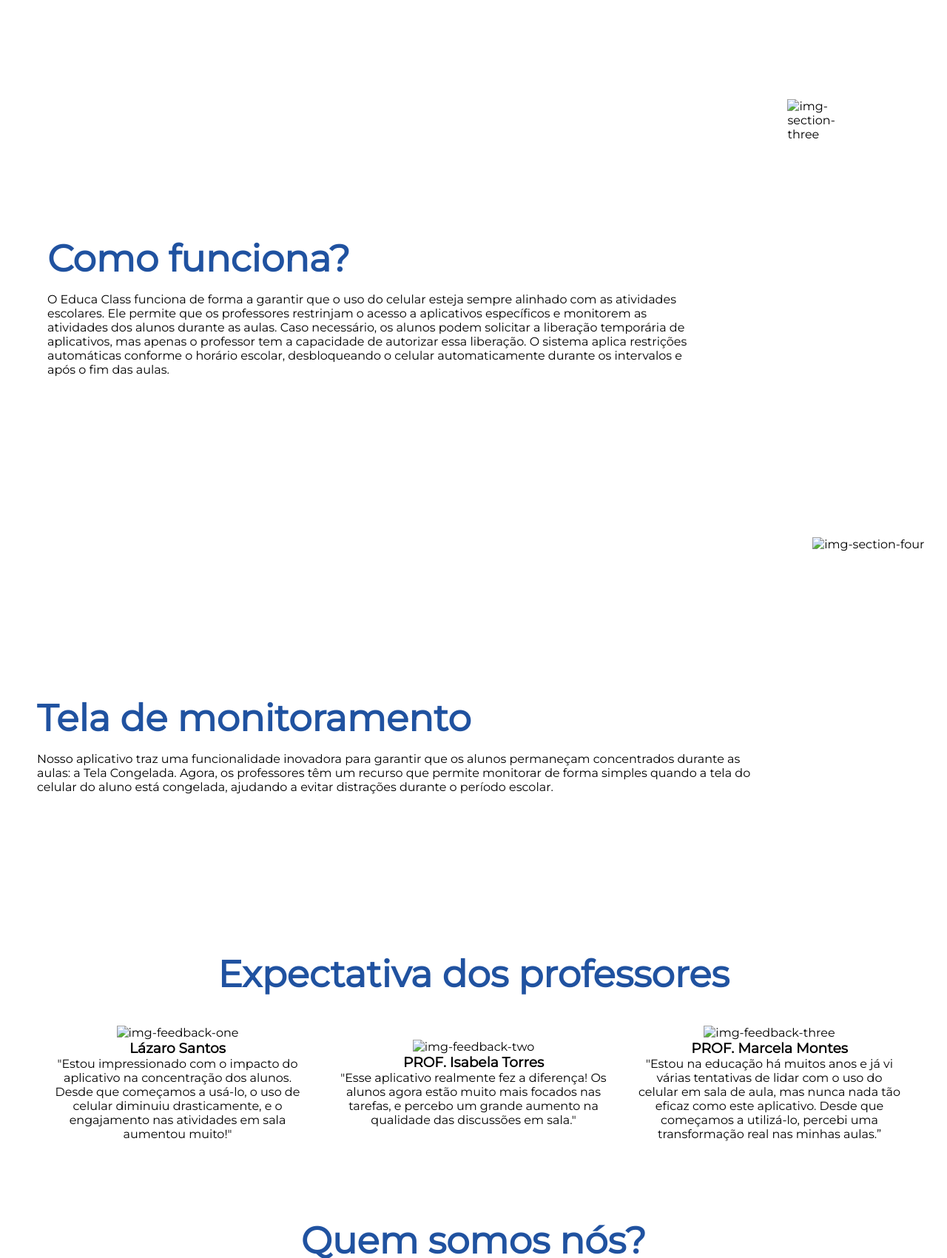
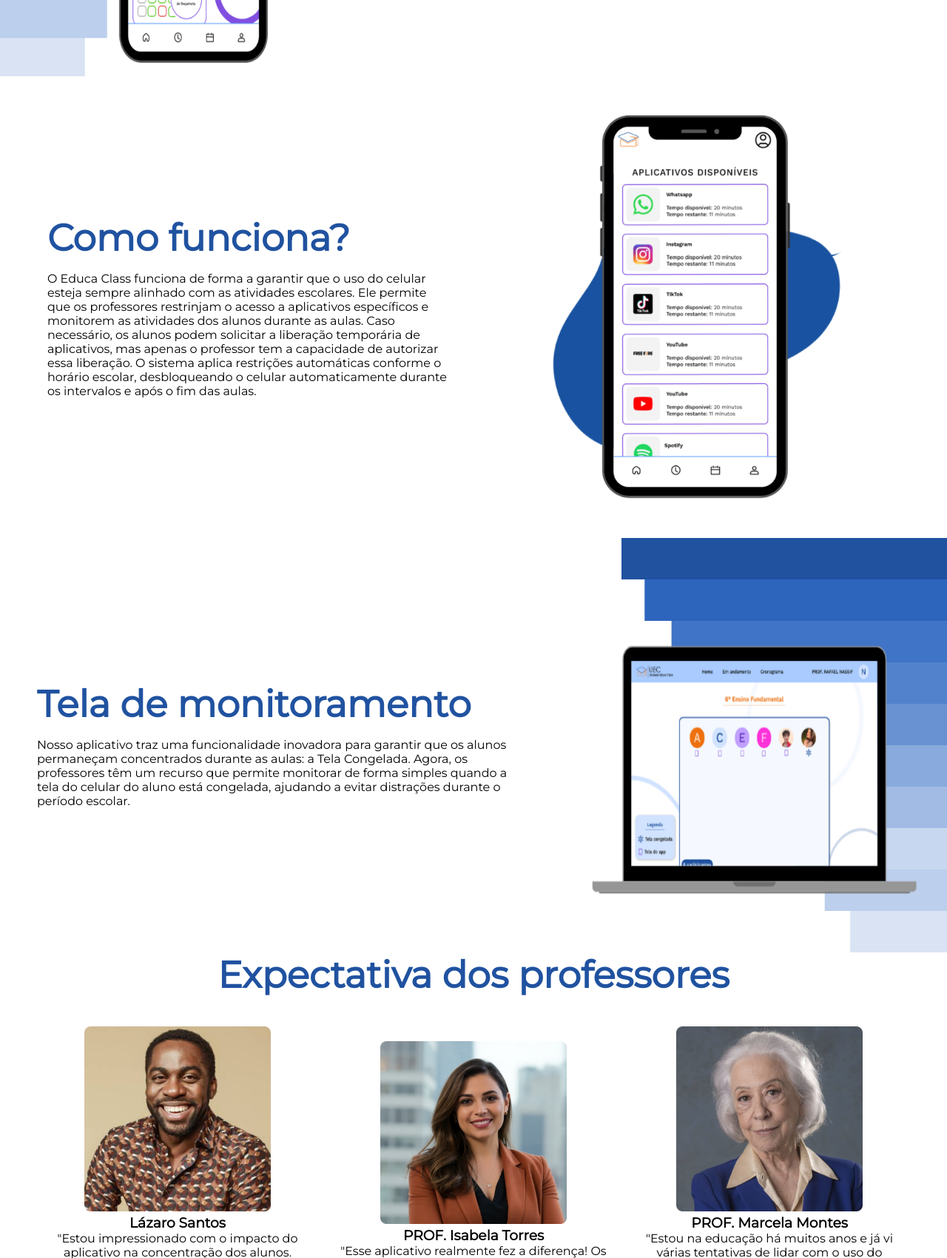
Before and after one commit to dudagh/uecRepositorio, a plain HTML site: page index.html in a window 1280 px wide. Shown: the part 1100-2800 px from the top of the page at 74% size. Drawn offline with Linux system fonts and the light colour scheme; files whose address does not match are found by name.

Commit message:
Update index.html

```diff
--- a/index.html
+++ b/index.html
@@ -16,7 +16,7 @@
     <header class="menu">
         <ul>
             <li><a class="lista">Home</a></li>
-            <li><a class="lista"><img class="logo" src="imagens/logo.png" alt=""></a></li>
+            <li><a class="lista"><img class="logo" src="images/logo.png" alt=""></a></li>
             <li><a class="lista">Sobre nós</a></li>
         </ul>
     </header>
@@ -33,13 +33,13 @@
             </p>
             <a href="https://www.figma.com/design/SVjZ4E2aVhjNh8MfoZUeMP/APP-USO-CELULAR?node-id=528-1043&t=Jlr1OScXLYqd4xoH-1"><button class="startnow"> Comece Já</button></a>
         </div>
-        <img class="imgone" src="imagens/rodolfo.png" alt=>
+        <img class="imgone" src="images/rodolfo.png" alt=>
     </section>
 
     <!--     SEGUNDA SECAO       -->
 
     <section class="sectiontwo">
-        <img class="imgtwo" src="imagens/imagem2.png" alt="img-section-two">
+        <img class="imgtwo" src="images/imagem2.png" alt="img-section-two">
         <div class="secaodois">
             <h2>Oque é o Educa class?</h2><br>
             <p>Você já se pegou tentando estudar, mas foi interrompido por notificações ou pelo uso de redes sociais
@@ -70,7 +70,7 @@
                 durante os intervalos e após o fim das aulas.
             </p>
         </div>
-        <img class="imgthree" src="imagens/imagem3.png" alt="img-section-three">
+        <img class="imgthree" src="images/imagem3.png" alt="img-section-three">
     </section>
 
     <!--     QUARTA SECAO       -->
@@ -85,7 +85,7 @@
                 escolar.
             </p>
         </div>
-        <img class="imgfour" src="imagens/imagem4.png" alt="img-section-four">
+        <img class="imgfour" src="images/imagem4.png" alt="img-section-four">
     </section>
 
     <!--     QUINTA SECAO       -->
@@ -94,7 +94,7 @@
         <h2>Expectativa dos professores</h2>
         <ul class="listwo">
             <li class="listelements">
-                <img src="imagens/prof1.png" alt="img-feedback-one">
+                <img src="images/prof1.png" alt="img-feedback-one">
                 <h3>Lázaro Santos</h3>
                 <p>"Estou impressionado com o impacto do aplicativo na concentração dos alunos.
                     Desde que começamos a usá-lo, o uso de celular diminuiu drasticamente, e o engajamento nas
@@ -102,14 +102,14 @@
                 </p>
             </li>
             <li class="listelements">
-                <img src="imagens/prof2.png" alt="img-feedback-two">
+                <img src="images/prof2.png" alt="img-feedback-two">
                 <h3>PROF. Isabela Torres</h3>
                 <p>"Esse aplicativo realmente fez a diferença! Os alunos agora estão muito mais focados nas tarefas,
                     e percebo um grande aumento na qualidade das discussões em sala."
                 </p>
             </li>
             <li class="listelements">
-                <img src="imagens/prof3.png" alt="img-feedback-three">
+                <img src="images/prof3.png" alt="img-feedback-three">
                 <h3>PROF. Marcela Montes</h3>
                 <p>"Estou na educação há muitos anos e já vi várias tentativas de lidar com o uso do celular em sala de
                     aula, mas nunca nada tão eficaz como este aplicativo.
```
